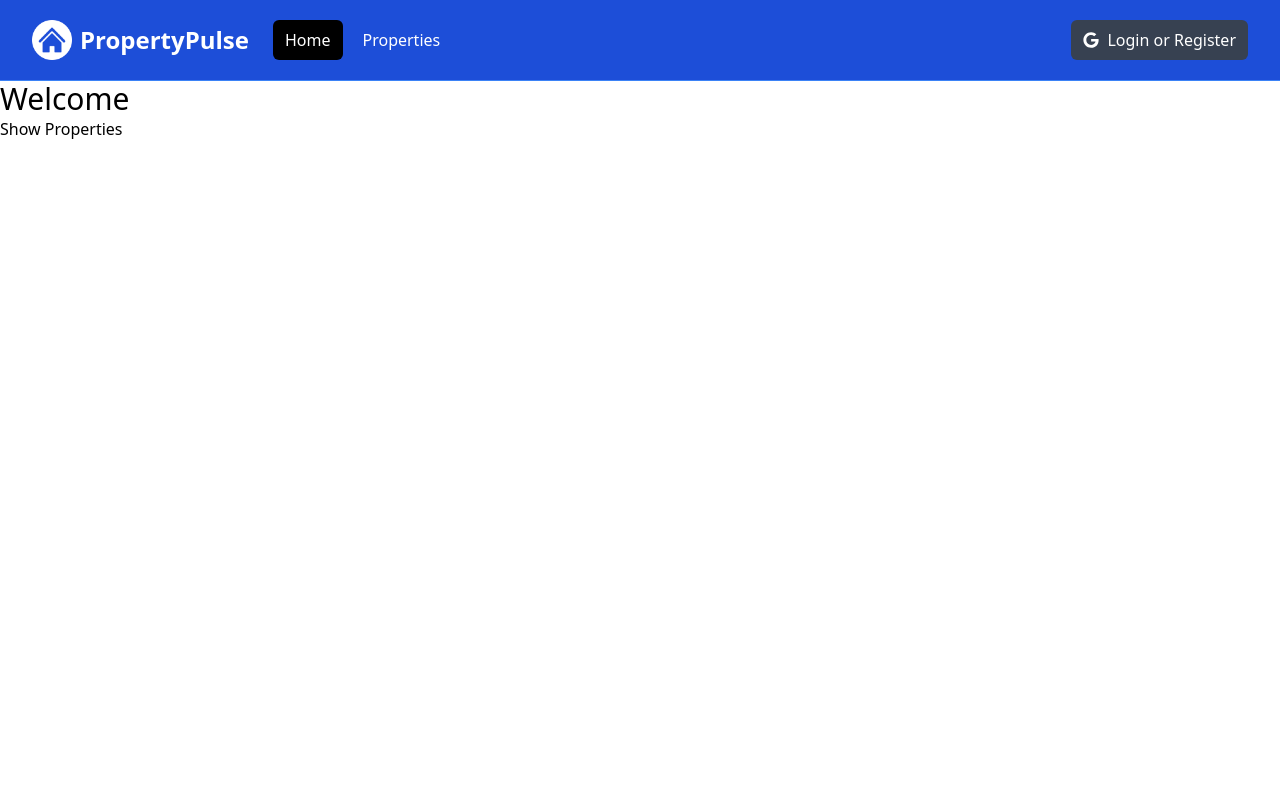
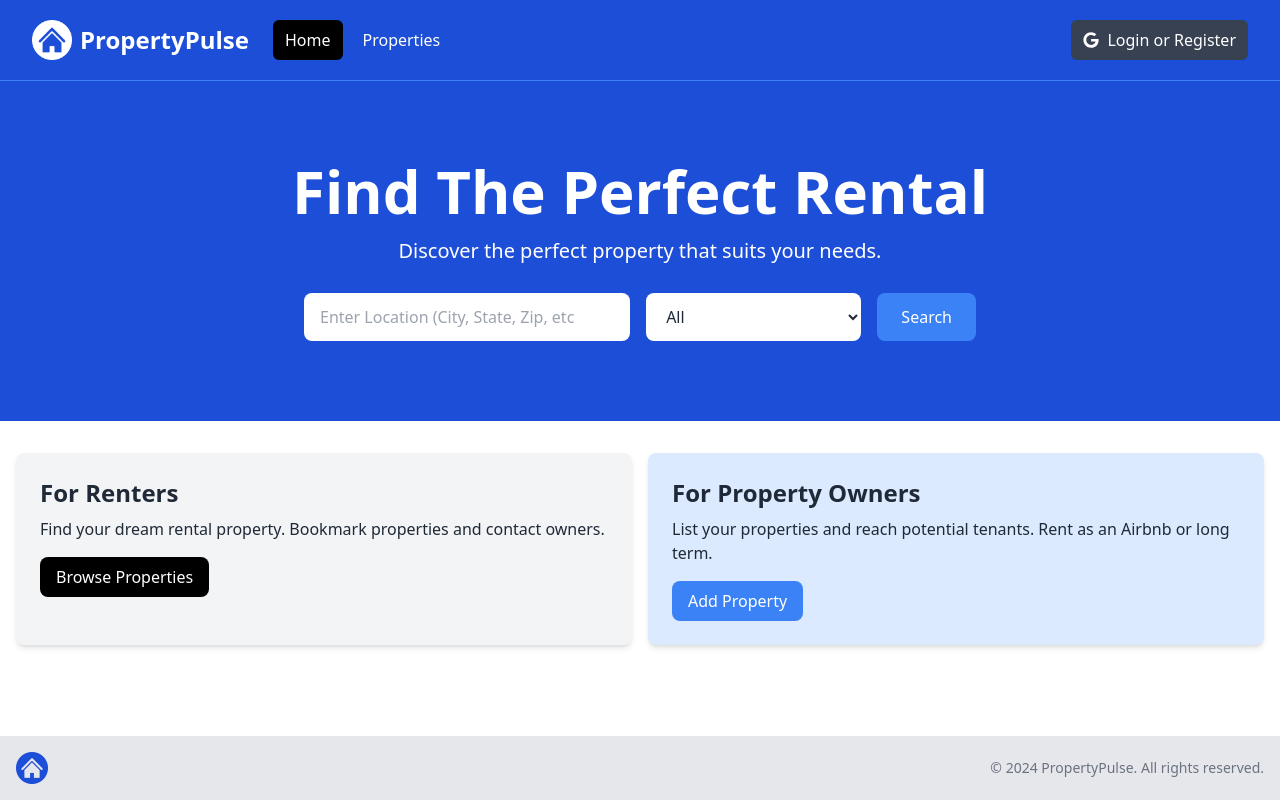
Before and after one commit to alyssavoccia/property-pulse, a Next.js app: page / in a window 1280 px wide. Built offline with nearby package versions, Linux system fonts and the light colour scheme.

Commit message:
Added hero, dynamic info box components, and footer

```diff
--- a/app/layout.jsx
+++ b/app/layout.jsx
@@ -1,5 +1,6 @@
 import '@/assets/styles/globals.css';
 import Navbar from '@/components/Navbar';
+import Footer from '@/components/Footer';
 
 export const metadata = {
   title: 'PropertyPulse | Find The Perfect Rental',
@@ -10,9 +11,10 @@
 const MainLayout = ({ children }) => {
   return (
     <html lang="en">
-      <body>
+      <body className='flex flex-col h-screen'>
         <Navbar />
         <main>{children}</main>
+        <Footer />
       </body>
     </html>
   )
--- a/app/page.jsx
+++ b/app/page.jsx
@@ -1,11 +1,12 @@
-import Link from "next/link";
+import Hero from "@/components/Hero";
+import InfoBoxes from "@/components/InfoBoxes";
 
 const HomePage = () => {
   return (
-    <div>
-      <h1 className="text-3xl">Welcome</h1>
-      <Link href="/properties">Show Properties</Link>
-    </div>
+    <>
+      <Hero />
+      <InfoBoxes />
+    </>
   )
 }
 
--- /dev/null
+++ b/components/Footer.jsx
@@ -0,0 +1,22 @@
+import Image from "next/image";
+import logo from '@/assets/images/logo.png';
+
+const Footer = () => {
+  const currentYear = new Date().getFullYear();
+
+  return (
+    <footer className="bg-gray-200 py-4 mt-auto">
+      <div className="container mx-auto flex flex-col md:flex-row items-center justify-between px-4">
+        <div className="mb-4 md:mb-0">
+          <Image src={logo} alt="Logo" className="h-8 w-auto" />
+        </div>
+        <div>
+          <p className="text-sm text-gray-500 mt-2 md:mt-0">
+            &copy; {currentYear} PropertyPulse. All rights reserved.
+          </p>
+        </div>
+      </div>
+    </footer>
+  )
+}
+export default Footer;
--- /dev/null
+++ b/components/Hero.jsx
@@ -0,0 +1,57 @@
+const Hero = () => {
+  return (
+    <section className="bg-blue-700 py-20 mb-4">
+      <div
+        className="max-w-7xl mx-auto px-4 sm:px-6 lg:px-8 flex flex-col items-center"
+      >
+        <div className="text-center">
+          <h1
+            className="text-4xl font-extrabold text-white sm:text-5xl md:text-6xl"
+          >
+            Find The Perfect Rental
+          </h1>
+          <p className="my-4 text-xl text-white">
+            Discover the perfect property that suits your needs.
+          </p>
+        </div>
+        <form
+          className="mt-3 mx-auto max-w-2xl w-full flex flex-col md:flex-row items-center"
+        >
+          <div className="w-full md:w-3/5 md:pr-2 mb-4 md:mb-0">
+            <label htmlFor="location" className="sr-only">Location</label>
+            <input
+              type="text"
+              id="location"
+              placeholder="Enter Location (City, State, Zip, etc"
+              className="w-full px-4 py-3 rounded-lg bg-white text-gray-800 focus:outline-none focus:ring focus:ring-blue-500"
+            />
+          </div>
+          <div className="w-full md:w-2/5 md:pl-2">
+            <label htmlFor="property-type" className="sr-only">Property Type</label>
+            <select
+              id="property-type"
+              className="w-full px-4 py-3 rounded-lg bg-white text-gray-800 focus:outline-none focus:ring focus:ring-blue-500"
+            >
+              <option value="All">All</option>
+              <option value="Apartment">Apartment</option>
+              <option value="Studio">Studio</option>
+              <option value="Condo">Condo</option>
+              <option value="House">House</option>
+              <option value="Cabin Or Cottage">Cabin or Cottage</option>
+              <option value="Loft">Loft</option>
+              <option value="Room">Room</option>
+              <option value="Other">Other</option>
+            </select>
+          </div>
+          <button
+            type="submit"
+            className="md:ml-4 mt-4 md:mt-0 w-full md:w-auto px-6 py-3 rounded-lg bg-blue-500 text-white hover:bg-blue-600 focus:outline-none focus:ring focus:ring-blue-500"
+          >
+            Search
+          </button>
+        </form>
+      </div>
+    </section>
+  )
+}
+export default Hero;
--- /dev/null
+++ b/components/InfoBox.jsx
@@ -0,0 +1,16 @@
+const InfoBox = ({ heading, backgroundColor = 'bg-gray-100', textColor = 'text-gray-800', buttonInfo, children }) => {
+  return (
+    <div className={`${backgroundColor} p-6 rounded-lg shadow-md`}>
+      <h2 className={`${textColor} text-2xl font-bold`}>{ heading }</h2>
+      <p className={`${textColor} mt-2 mb-4`}>{ children }</p>
+      <a
+        href={ buttonInfo.link }
+        className={`inline-block ${buttonInfo.backgroundColor} text-white rounded-lg px-4 py-2 hover:opacity-80`}
+      >
+        { buttonInfo.text }
+      </a>
+    </div>
+  )
+}
+
+export default InfoBox;
--- /dev/null
+++ b/components/InfoBoxes.jsx
@@ -0,0 +1,35 @@
+import InfoBox from "./InfoBox";
+
+const InfoBoxes = () => {
+  return (
+    <section>
+      <div className="container-xl lg:container m-auto">
+        <div className="grid grid-cols-1 md:grid-cols-2 gap-4 p-4 rounded-lg">
+          <InfoBox
+            heading='For Renters'
+            backgroundColor="bg-gray-100"
+            buttonInfo={{
+              text: 'Browse Properties',
+              link: '/properties',
+              backgroundColor: 'bg-black'
+            }}
+          >
+            Find your dream rental property. Bookmark properties and contact owners.
+          </InfoBox>
+          <InfoBox
+            heading='For Property Owners'
+            backgroundColor="bg-blue-100"
+            buttonInfo={{
+              text: 'Add Property',
+              link: '/properties/add',
+              backgroundColor: 'bg-blue-500'
+            }}
+          >
+            List your properties and reach potential tenants. Rent as an Airbnb or long term.
+          </InfoBox>
+        </div>
+      </div>
+    </section>
+  )
+}
+export default InfoBoxes;
```
